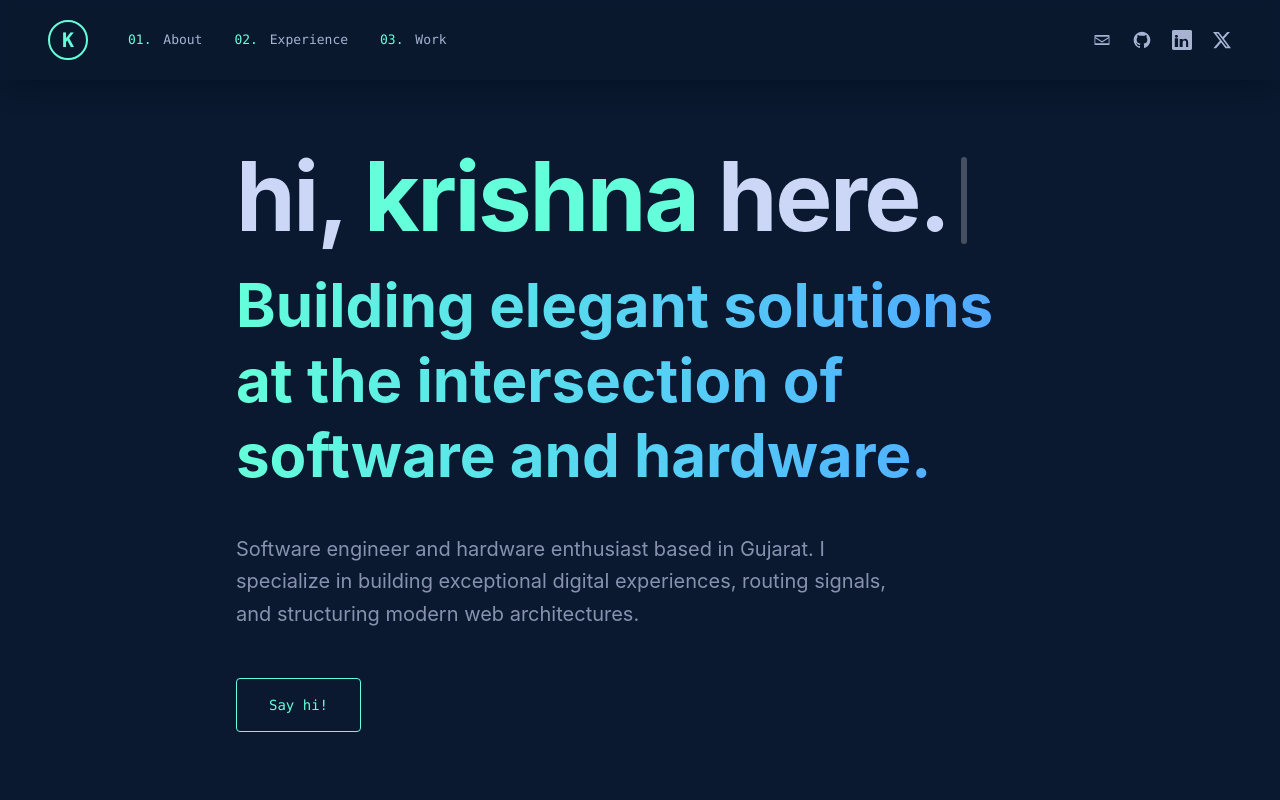
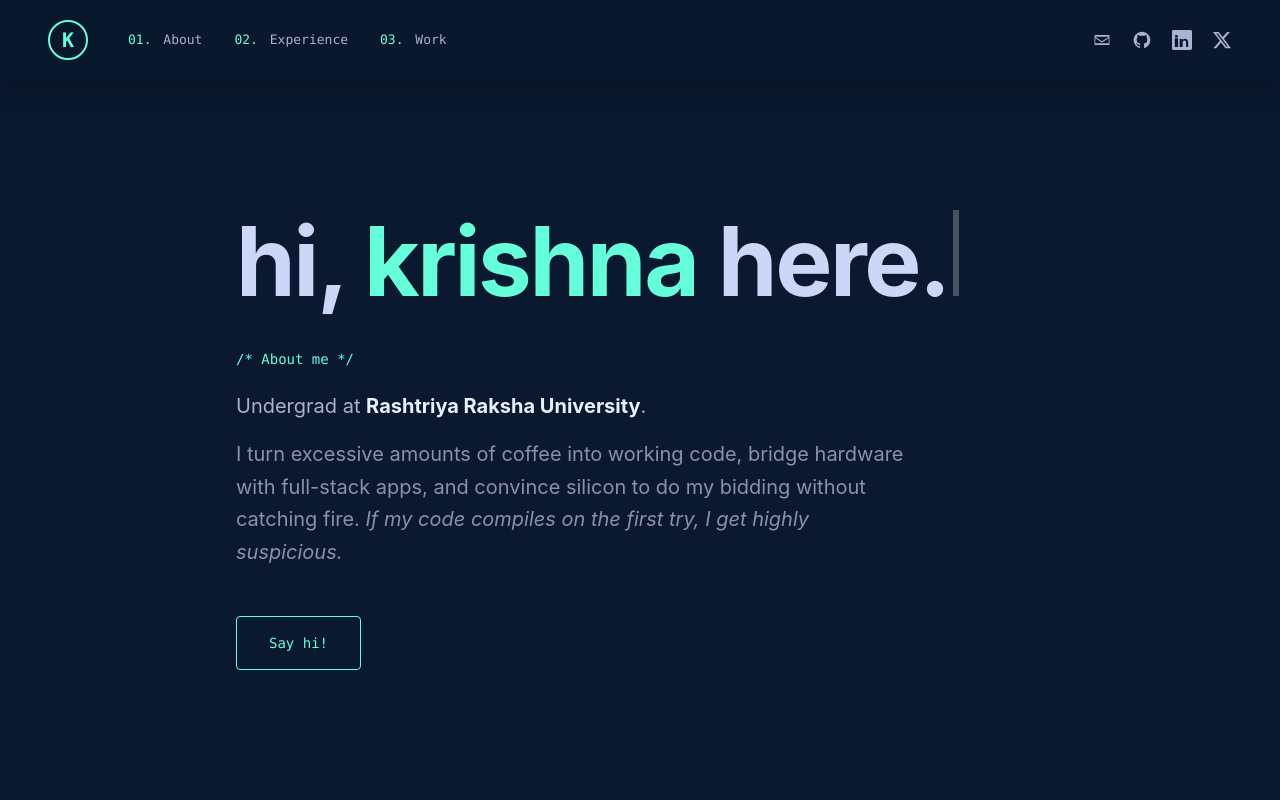
Before and after one commit to krishna-1528/Krishna, a React (Vite) app: page / in a window 1280 px wide. Shown: the top 800 px of the page. Built offline with nearby package versions, Linux system fonts and the light colour scheme; a web font is replaced by a local one.

Commit message:
front pg

```diff
--- a/src/App.jsx
+++ b/src/App.jsx
@@ -91,24 +91,20 @@ function TypewriterHeading() {
     return () => clearInterval(typingInterval);
   }, []);
 
-  // Split the text dynamically to apply the green color to "krishna"
   const part1 = text.slice(0, 4); // "hi, "
   const part2 = text.slice(4, 11); // "krishna"
   const part3 = text.slice(11); // " here."
 
   return (
-    <h1 className="text-5xl sm:text-6xl md:text-8xl font-bold text-[var(--lightest-slate)] tracking-tight mb-4 flex items-center flex-wrap">
-      <span>
-        {part1}
-        {part2 && <span className="text-[var(--green)]">{part2}</span>}
-        {part3 && <span>{part3}</span>}
-      </span>
-      {/* Blinking Cursor */}
+    <h1 className="text-5xl sm:text-6xl md:text-8xl font-bold text-[var(--lightest-slate)] tracking-tight mb-8">
+      {part1}
+      {part2 && <span className="text-[var(--green)]">{part2}</span>}
+      {part3 && <span>{part3}</span>}
+      {/* Blinking Cursor fixed inline without flexwrap */}
       <motion.span
         animate={{ opacity: [1, 0, 1] }}
         transition={{ repeat: Infinity, duration: 0.9, ease: "linear" }}
-        className="inline-block w-[4px] md:w-[6px] h-[0.9em] bg-white ml-2 md:ml-3 rounded-sm"
-        style={{ position: 'relative', top: '0.05em' }}
+        className="inline-block w-[4px] md:w-[6px] h-[0.9em] bg-white ml-1 align-baseline"
       />
     </h1>
   );
@@ -186,33 +182,29 @@ function App() {
         {/* HERO SECTION */}
         <section id="home" className="min-h-screen flex flex-col justify-center items-start pt-20">
 
-          {/* Custom Typewriter Heading Component */}
           <TypewriterHeading />
 
           <motion.div
             initial={{ opacity: 0, y: 20 }}
             animate={{ opacity: 1, y: 0 }}
-            transition={{ duration: 0.5, delay: 1.5 }} // Delayed so it appears after typing finishes
+            transition={{ duration: 0.5, delay: 1.5 }}
+            className="text-[var(--slate)] text-lg md:text-xl max-w-2xl leading-relaxed mb-12"
           >
-            <h2 className="text-3xl sm:text-4xl md:text-6xl font-bold leading-tight mb-8 mt-2 text-transparent bg-clip-text bg-gradient-to-r from-[var(--green)] to-blue-400 pb-2">
-              Building elegant solutions at the intersection of software and hardware.
-            </h2>
+            <p className="mb-4">
+              <span className="text-[var(--green)] font-mono text-sm">/* About me */</span>
+            </p>
+            <p className="mb-4 text-[var(--light-slate)]">
+              Undergrad at <strong className="text-[var(--white)] font-bold">Rashtriya Raksha University</strong>.
+            </p>
+            <p>
+              I turn excessive amounts of coffee into working code, bridge hardware with full-stack apps, and convince silicon to do my bidding without catching fire. <span className="italic">If my code compiles on the first try, I get highly suspicious.</span>
+            </p>
           </motion.div>
 
           <motion.div
             initial={{ opacity: 0, y: 20 }}
             animate={{ opacity: 1, y: 0 }}
             transition={{ duration: 0.5, delay: 1.6 }}
-          >
-            <p className="text-[var(--slate)] text-lg md:text-xl max-w-2xl leading-relaxed mb-12">
-              Software engineer and hardware enthusiast based in Gujarat. I specialize in building exceptional digital experiences, routing signals, and structuring modern web architectures.
-            </p>
-          </motion.div>
-
-          <motion.div
-            initial={{ opacity: 0, y: 20 }}
-            animate={{ opacity: 1, y: 0 }}
-            transition={{ duration: 0.5, delay: 1.7 }}
           >
             <a href="mailto:krishna.patel.vlsi@gmail.com" className="inline-block px-8 py-4 border border-[var(--green)] text-[var(--green)] bg-transparent rounded font-mono text-sm hover:bg-[var(--green)]/10 transition-colors">
               Say hi!
```
